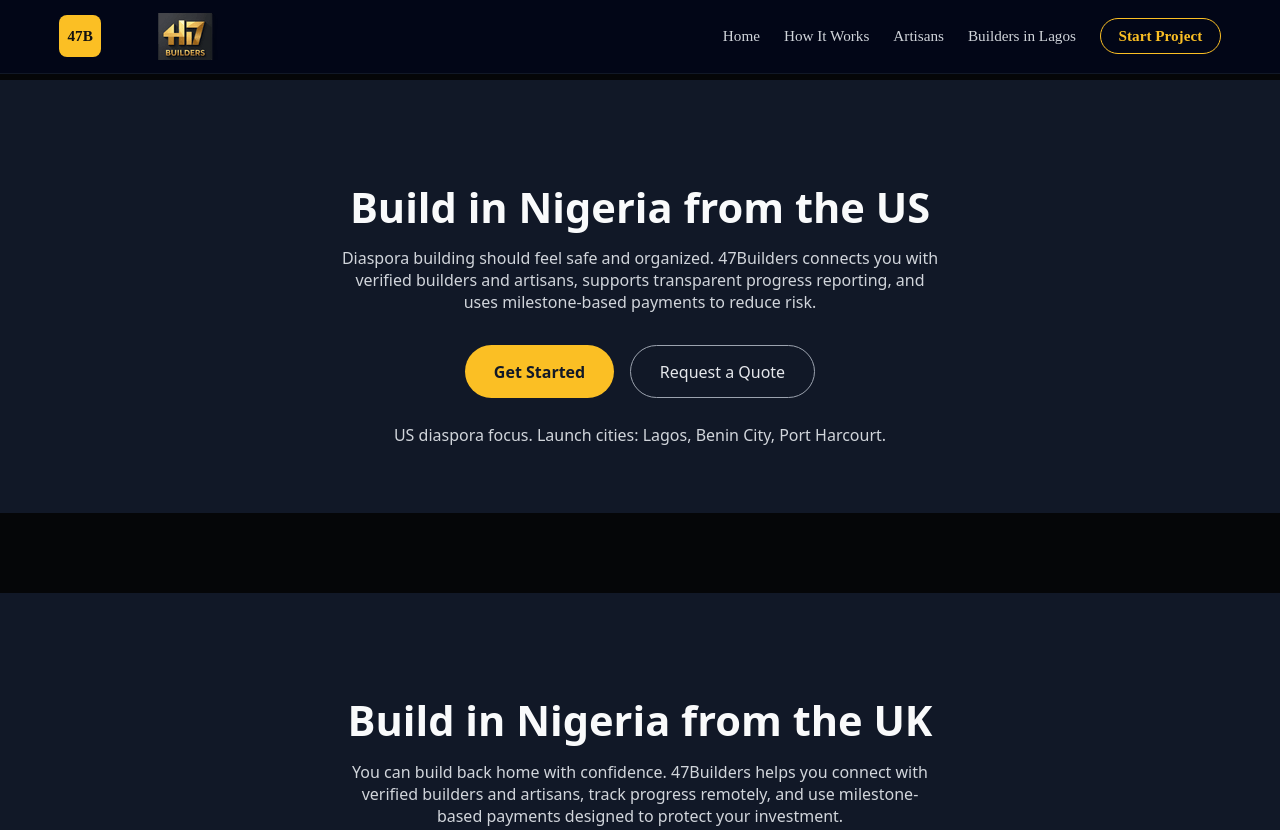
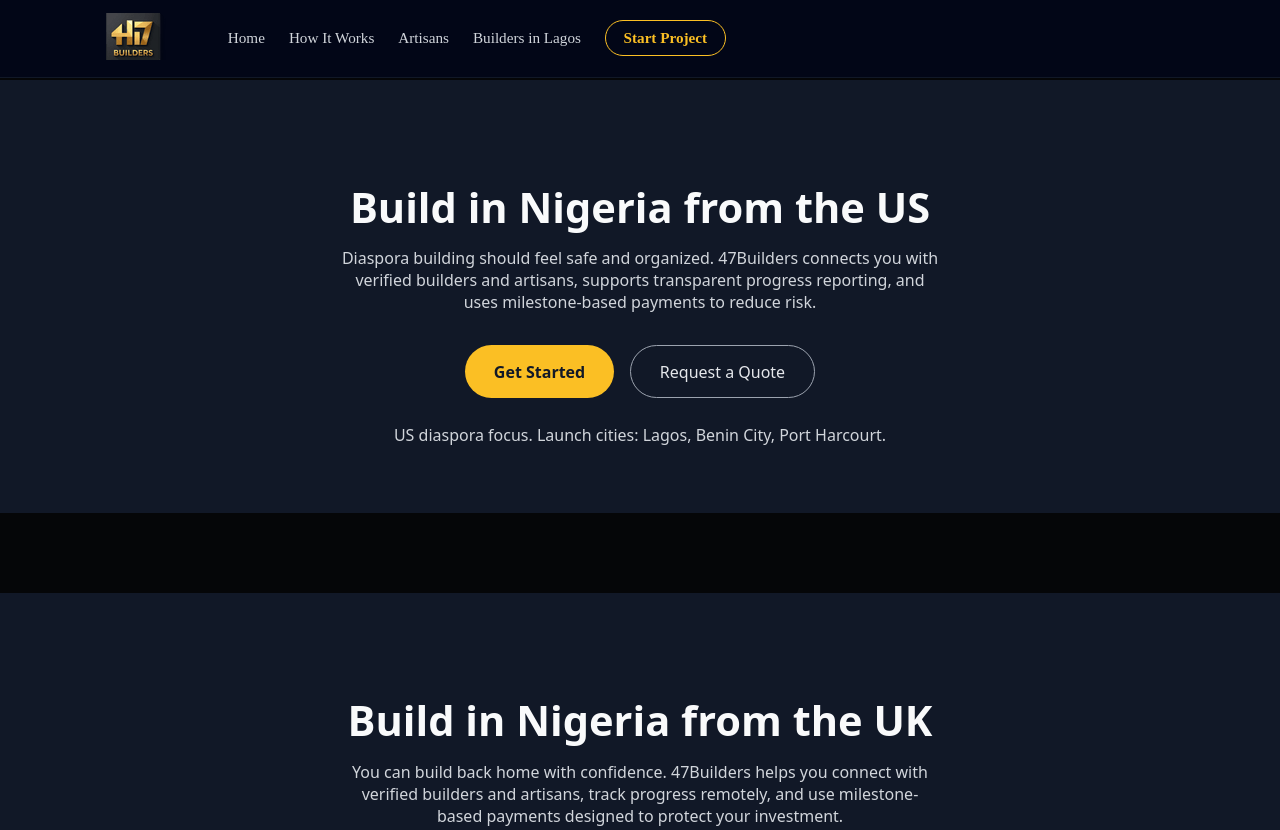
Before and after one commit to avalstech/production47builders, a plain HTML site: page builders.html in a window 1280 px wide. Shown: the top 830 px of the page. Drawn offline with Linux system fonts and the light colour scheme.

Commit message:
Fix logo structure in builders.html

```diff
--- a/builders.html
+++ b/builders.html
@@ -37,8 +37,8 @@
   <header class="navbar">
     <div class="nav-container">
       <div class="nav-left">
-        <div class="logo-placeholder">47B</div>
-         <img src="logo47builders.png" alt="47builders">
+        <div class="logo <a href="index.html">
+                <img src="logo47builders.png" alt="47builders">
       </div>
 
       <nav class="nav-links" id="navLinks">
```
